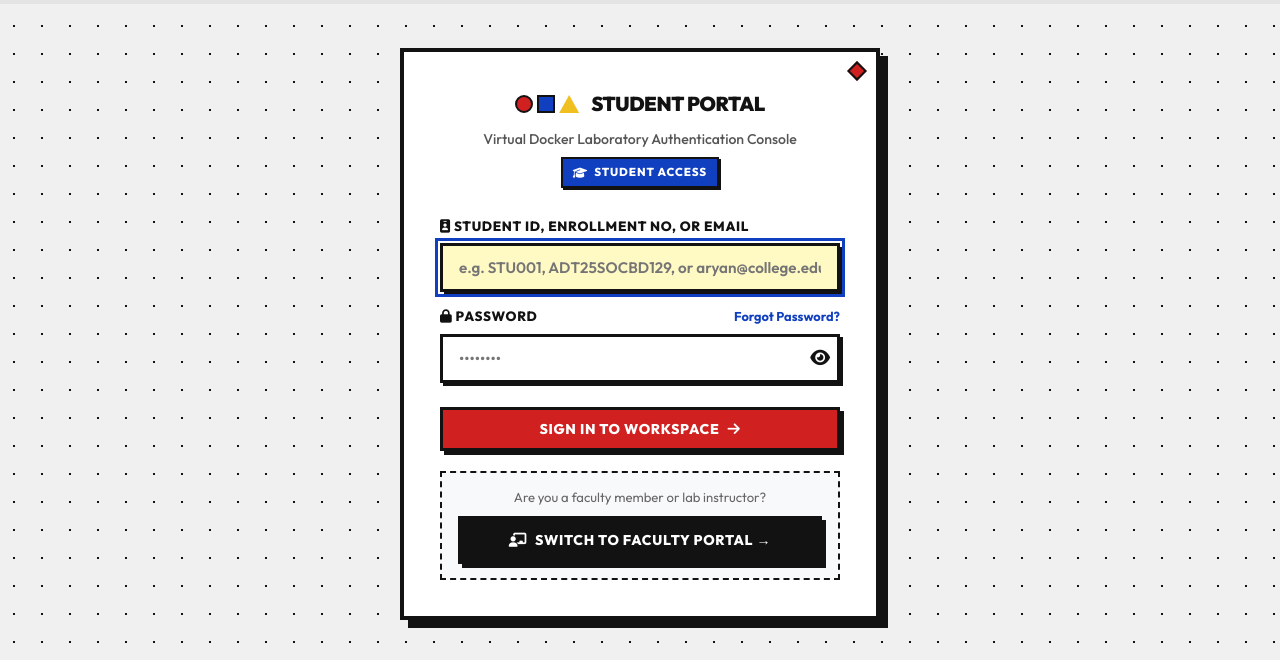
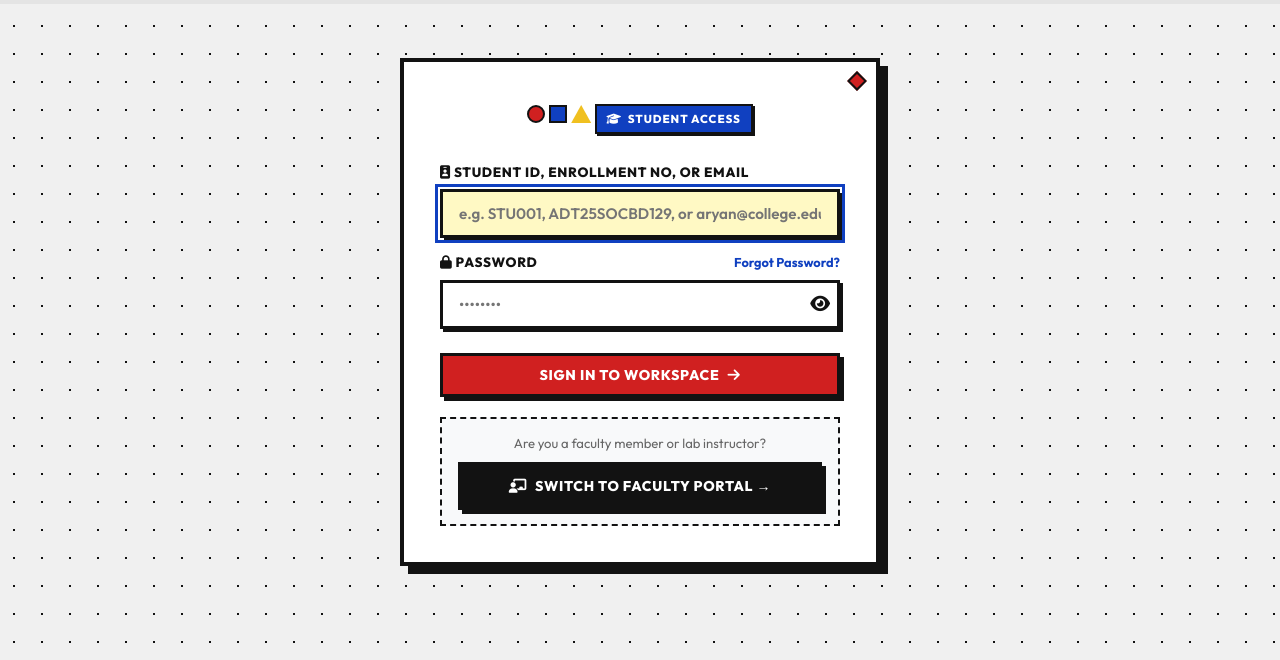
Before and after one commit to rishabhkankariya/Container_based_application_development_Virtual_labs, a Flask app: page /login in a window 1280 px wide. Shown: the part 72-732 px from the top of the page. Run offline with Flask 3, Linux system fonts and the light colour scheme; data comes from the database, SQL or seed files in the repository; data that the repository does not hold is empty.

Commit message:
Remove text from the inside bar on login page

```diff
--- a/frontend/templates/login.html
+++ b/frontend/templates/login.html
@@ -15,9 +15,7 @@
           <span class="shape-square"></span>
           <span class="shape-triangle"></span>
         </div>
-        <span>STUDENT PORTAL</span>
       </div>
-      <p style="font-size:.88rem;color:#555">Virtual Docker Laboratory Authentication Console</p>
       <div class="badge badge-blue" style="margin-top:6px">
         <i class="fa-solid fa-graduation-cap"></i> STUDENT ACCESS
       </div>
```
